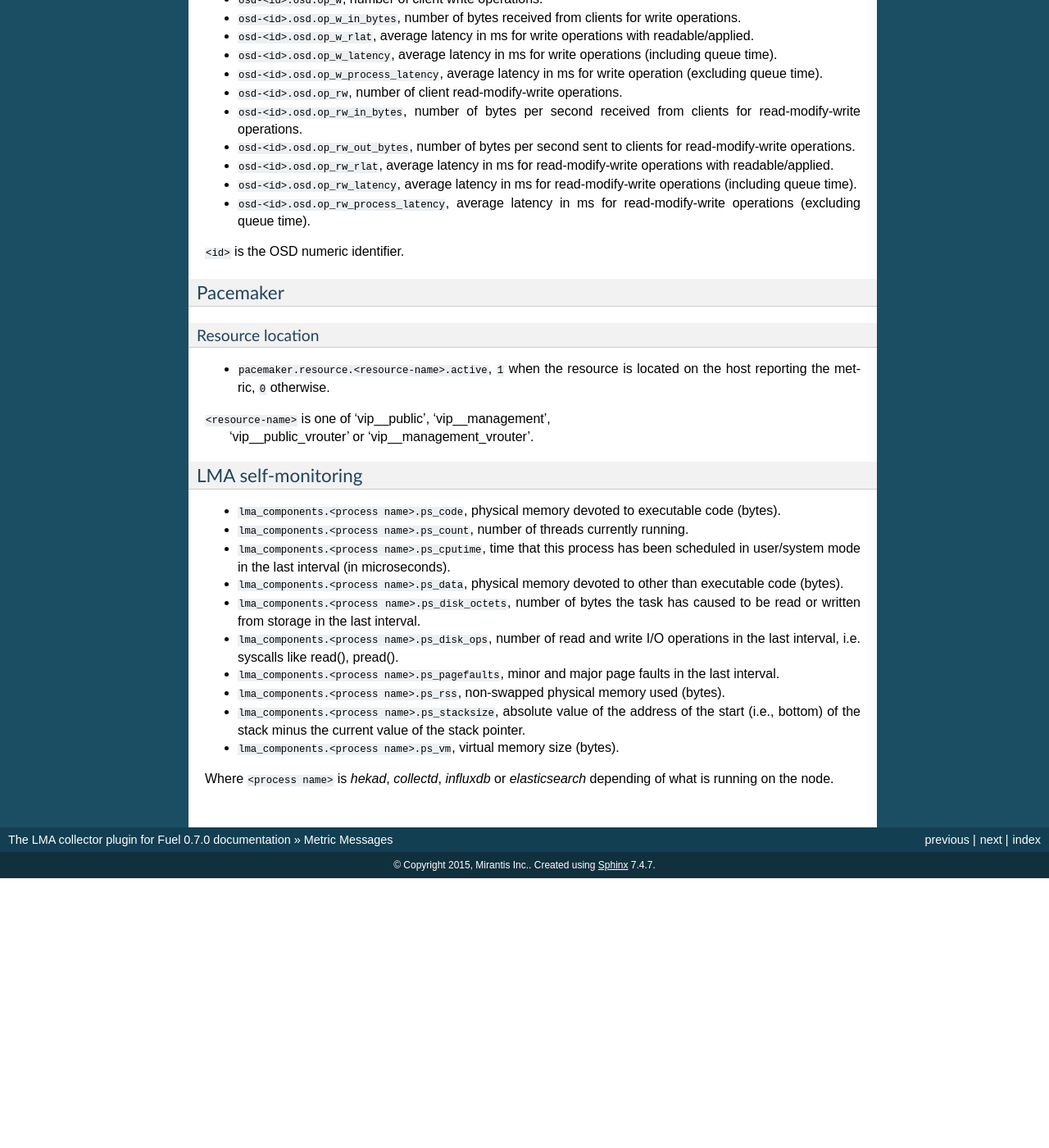
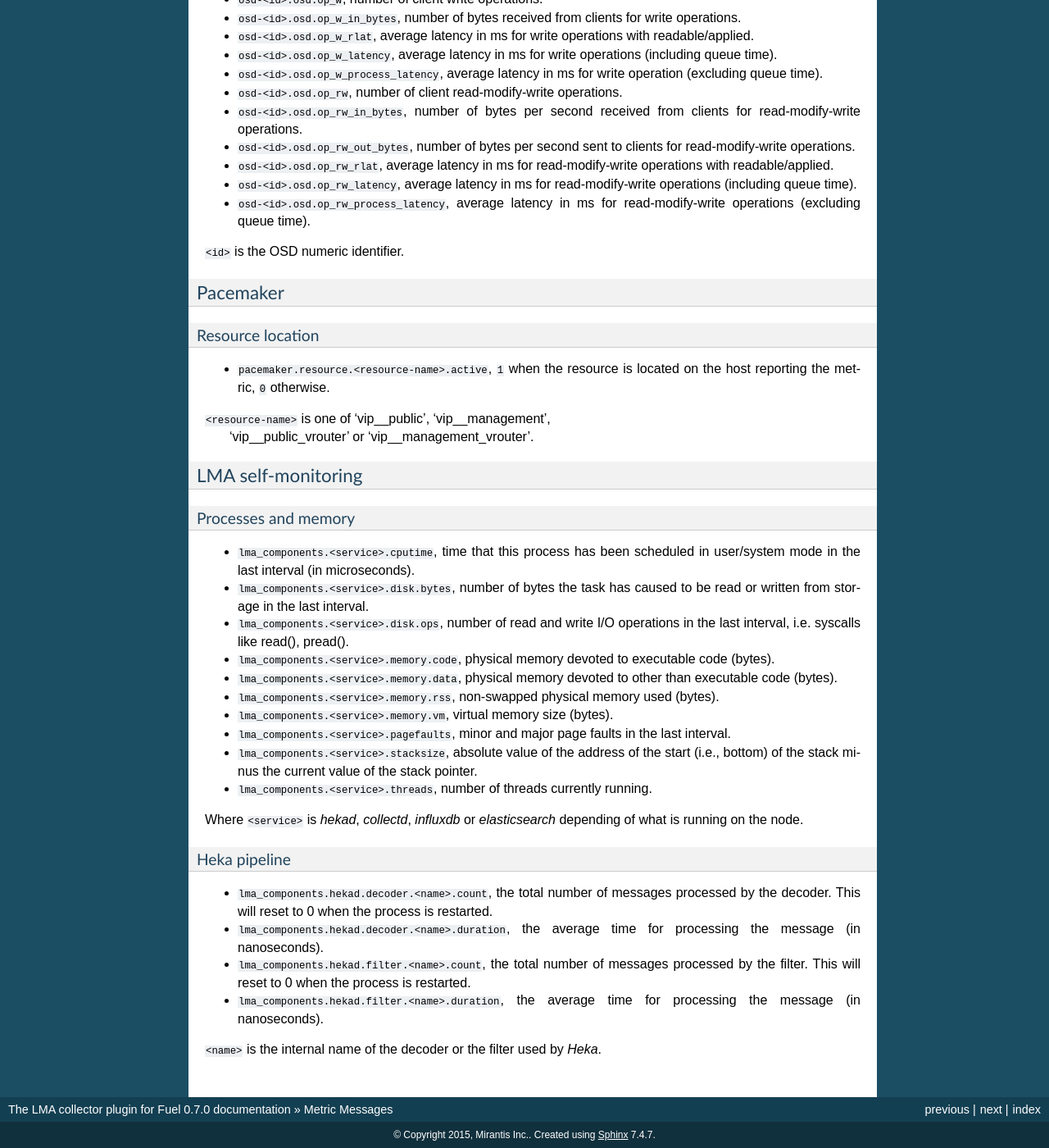
Before and after one commit to openstack-archive/fuel-plugin-lma-collector, a Sphinx documentation site: the page built from doc/source/metrics.rst, in a window 1280 px wide and 1400 px high, scrolled down 14919 px. Shown: the whole window at 82% size. Built offline with Sphinx 7.4.7, drawn with Linux system fonts in a browser that asks for light colours; before the commit the page ends 15990 px from its top, so only the background shows below that; some of the changed text lies outside the part shown.

Commit message:
Add the monitoring of Heka messages
This change adds information about the number of messages that are
processed by every decoder and filter of the LMA collector and also
the average time it takes to process these messages.

Change-Id: Iad122336fe8fcb6fa3f4d8ed666b276f6db70a43

```diff
--- a/doc/source/metrics/lma.rst
+++ b/doc/source/metrics/lma.rst
@@ -1,15 +1,29 @@
 .. _LMA_self-monitoring:
 
-* ``lma_components.<process name>.ps_code``,  physical memory devoted to executable code (bytes).
-* ``lma_components.<process name>.ps_count``, number of threads currently running.
-* ``lma_components.<process name>.ps_cputime``, time that this process has been scheduled in user/system mode in the last interval (in microseconds).
-* ``lma_components.<process name>.ps_data``, physical memory devoted to other than executable code (bytes).
-* ``lma_components.<process name>.ps_disk_octets``, number of bytes the task has caused to be read or written from storage in the last interval.
-* ``lma_components.<process name>.ps_disk_ops``, number of read and write I/O operations in the last interval, i.e. syscalls like read(), pread().
-* ``lma_components.<process name>.ps_pagefaults``, minor and major page faults in the last interval.
-* ``lma_components.<process name>.ps_rss``, non-swapped physical memory used (bytes).
-* ``lma_components.<process name>.ps_stacksize``, absolute value of the address of the start (i.e., bottom) of the stack minus the current value of the stack pointer.
-* ``lma_components.<process name>.ps_vm``, virtual memory size (bytes).
+Processes and memory
+^^^^^^^^^^^^^^^^^^^^
 
-Where ``<process name>`` is *hekad*, *collectd*, *influxdb* or *elasticsearch*
+* ``lma_components.<service>.cputime``, time that this process has been scheduled in user/system mode in the last interval (in microseconds).
+* ``lma_components.<service>.disk.bytes``, number of bytes the task has caused to be read or written from storage in the last interval.
+* ``lma_components.<service>.disk.ops``, number of read and write I/O operations in the last interval, i.e. syscalls like read(), pread().
+* ``lma_components.<service>.memory.code``,  physical memory devoted to executable code (bytes).
+* ``lma_components.<service>.memory.data``, physical memory devoted to other than executable code (bytes).
+* ``lma_components.<service>.memory.rss``, non-swapped physical memory used (bytes).
+* ``lma_components.<service>.memory.vm``, virtual memory size (bytes).
+* ``lma_components.<service>.pagefaults``, minor and major page faults in the last interval.
+* ``lma_components.<service>.stacksize``, absolute value of the address of the start (i.e., bottom) of the stack minus the current value of the stack pointer.
+* ``lma_components.<service>.threads``, number of threads currently running.
+
+Where ``<service>`` is *hekad*, *collectd*, *influxdb* or *elasticsearch*
 depending of what is running on the node.
+
+
+Heka pipeline
+^^^^^^^^^^^^^
+
+* ``lma_components.hekad.decoder.<name>.count``, the total number of messages processed by the decoder. This will reset to 0 when the process is restarted.
+* ``lma_components.hekad.decoder.<name>.duration``, the average time for processing the message (in nanoseconds).
+* ``lma_components.hekad.filter.<name>.count``, the total number of messages processed by the filter. This will reset to 0 when the process is restarted.
+* ``lma_components.hekad.filter.<name>.duration``, the average time for processing the message (in nanoseconds).
+
+``<name>`` is the internal name of the decoder or the filter used by *Heka*.
```
Also changed, not shown: 7 other files.
